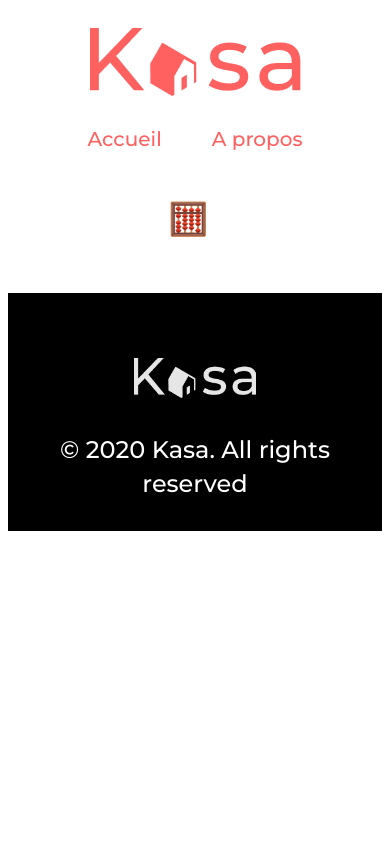
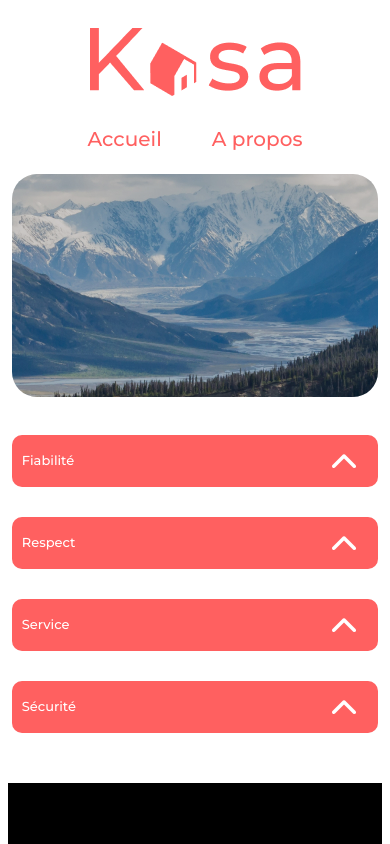
Before and after one commit to EvivNotrub/OC_p8_app_web_with_react, a React (Vite) app in the folder Kasa/: page /about in a window 390 px wide. Shown: the top 844 px of the page. Built offline with nearby package versions, Linux system fonts and the light colour scheme; a web font is replaced by a local one.

Commit message:
a propos and responsive

```diff
--- a/Kasa/src/components/accordion/Accordion.jsx
+++ b/Kasa/src/components/accordion/Accordion.jsx
@@ -20,9 +20,9 @@
                     </AccordionItemButton>
                 </AccordionItemHeading>
                 <AccordionItemPanel className='accordion__content'>
-                    {type === "Description" ? <p>{datas}</p> : (<ul>
+                    {type === "Équipements" ? (<ul>
                         {datas.map((data, index) => <li key={data + index}>{data}</li>)}
-                    </ul>)}
+                    </ul>) : <p>{datas}</p> }
                 </AccordionItemPanel>
             </AccordionItem>
         </Accordion>
--- a/Kasa/src/components/accordion/accordion.scss
+++ b/Kasa/src/components/accordion/accordion.scss
@@ -17,6 +17,9 @@
         font-family: 'Montserrat', sans-serif;
         font-weight: 500;
         font-size: 18px;
+        @media (max-width: 698px) {
+            font-size: 13px;
+        }
     }
     &__button {
         position: absolute;
@@ -44,6 +47,10 @@
         font-family: 'Montserrat', sans-serif;
         font-weight: 400;
         font-size: 18px;
+        color: #FF6060;
+        @media (max-width: 698px) {
+            font-size: 13px;
+        }
         & ul {
             list-style: none;
             padding: 0;
--- a/Kasa/src/components/appartmentcards/appartmentCard.scss
+++ b/Kasa/src/components/appartmentcards/appartmentCard.scss
@@ -12,6 +12,11 @@
     background-color: #F6F6F6;
     border-radius: 25px;
     margin: auto;
+    overflow: hidden;
+    @media (max-width: 950px) {
+        padding: 20px;
+        grid-template-columns: repeat(auto-fit, minmax(240px, 1fr));
+    }
     &__card {
         position: relative;
         display: block;
--- a/Kasa/src/components/banner/Banner.jsx
+++ b/Kasa/src/components/banner/Banner.jsx
@@ -1,9 +1,10 @@
 import './banner.scss'
 
-function Banner() {
+function Banner({ image, title }) {
     return (
         <h1 className='banner'>
-            Chez vous, partout et ailleurs
+            <img className='banner__img' src={image} alt="photo d'un paysage" />
+            {title && <span className='banner__title'>{title}</span>}
         </h1>
     )
     }
--- a/Kasa/src/components/banner/banner.scss
+++ b/Kasa/src/components/banner/banner.scss
@@ -11,10 +11,12 @@
     color: #FFFFFF;
     font-weight: 500;
     font-size: 48px;
-    background: center / cover url(../../assets/banner.jpg);
     z-index: 1;
     overflow: hidden;
     font-family: 'Montserrat';
+    &__img {
+        object-fit: cover;
+    }
     &::after {
         content: "";
         position: absolute;
@@ -24,6 +26,18 @@
         width: 100%;
         height: 100%;
         background-color: rgba(0, 0, 0, 0.2);
-        z-index: -1;
+        z-index: 2;
+    }
+    &__title {
+        position: absolute;
+        width: 100%;
+        top: 50%;
+        left: 50%;
+        transform: translate(-50%, -50%);
+        z-index: 3;
+        margin: 0;
+        @media (max-width: 800px) {
+            font-size: 30px;
+        }
     }
 }
--- /dev/null
+++ b/Kasa/src/data/aboutKasa.json
@@ -0,0 +1,24 @@
+
+
+[
+    {
+        "id": "ca5sd1f31sd",
+        "title": "Fiabilité",
+        "description": "Les annonces postées sur Kasa garantissent une fiabilité totale. Les photos sont conformes aux logements, et toutes les informations sont régulièrement vérifiées par nos équipes."
+    },
+    {
+        "id": "56asdg1sdf1",
+        "title": "Respect",
+        "description": "La bienveillance fait partie des valeurs fondatrices de Kasa. Tout comportement discriminatoire ou de perturbation du voisinage entraînera une exclusion de notre plateforme."
+    },
+    {
+        "id": "63sd85f4g5sdf4g",
+        "title": "Service",
+        "description": "Nos équipes se tiennent à votre disposition pour vous fournir une expérience parfaite. N'hésitez pas à nous contacter si vous avez la moindre question."
+    },
+    {
+        "id": "s56df4g4df5g4",
+        "title": "Sécurité",
+        "description": "La sécurité est la priorité de Kasa. Aussi bien pour nos hôtes que pour les voyageurs, chaque logement correspond aux critères de sécurité établis par nos services. En laissant une note aussi bien à l'hôte qu'au locataire, ceéa permet à nos équipes de vérifier que les standards sont bien respectés. Nous organisons également des ateliers sur la sécurité domestique pour nos hôtes."
+    }
+]
--- a/Kasa/src/pages/about/About.jsx
+++ b/Kasa/src/pages/about/About.jsx
@@ -1,12 +1,22 @@
 
-import './about.scss'
+import './about.scss';
+import Banner from '../../components/banner/Banner.jsx';
+import banner from '../../assets/banner2.jpg';
+import AccordionComponent from '../../components/accordion/Accordion.jsx';
+import about from '../../data/aboutKasa.json';
+
 
 
 function About() {
     return (
-        <div>
-            <h1>A Propos  🧮</h1>
-        </div>
+        <main className='about__main'>
+            <Banner image={banner}/>
+            <div className='about__main__moto'>
+                {about.map(({id, title, description}) =>
+                    (<AccordionComponent key={id} type={title} datas={description}/>)
+                )}
+            </div>
+        </main>
     )
 }
 
--- a/Kasa/src/pages/about/about.scss
+++ b/Kasa/src/pages/about/about.scss
@@ -0,0 +1,19 @@
+
+.about__main {
+    width: 90%;
+    margin: auto;
+    @media (max-width: 800px) {
+        width: 98%;
+    }
+    &__moto {
+        margin: 38px 80px 0 80px;
+        display: flex;
+        flex-direction: column;
+        justify-content: center;
+        gap: 30px;
+        @media (max-width: 800px) {
+            margin: 38px 0 0 0;
+        }
+    }
+
+}
--- a/Kasa/src/pages/error/Error.jsx
+++ b/Kasa/src/pages/error/Error.jsx
@@ -5,11 +5,11 @@
 
 function Error() {
     return (
-        <div className="error__main">
-            <h1>404</h1>
-            <h2>Oups! La page que vous demandez n´existe pas.</h2>
-            <Link to="/">Retourner sur la page d´accueil</Link>
-        </div>
+        <main className="error__main">
+            <h1 className='error__main__title'>404</h1>
+            <p className='error__main__message'>Oups! La page que vous demandez n´existe pas.</p>
+            <Link className='error__main__lien' to="/">Retourner sur la page d´accueil</Link>
+        </main>
     )
 }
 
--- a/Kasa/src/pages/error/error.scss
+++ b/Kasa/src/pages/error/error.scss
@@ -1,12 +1,47 @@
 
 .error__main {
+    width: 90%;
+    margin: auto;
     display: flex;
     flex-direction: column;
     align-items: center;
     justify-content: center;
     color: #FF6060;
-    h1 {
-        font-size: calc((1vh + 1vw + 0.5vmin)*10);
+    gap: 50px;
+    text-align: center;
+    &__title {
+        font-size: calc((1vh + 1vw + 0.5vmin)*7);
+        margin: 0;
     }
+    &__message {
+        font-size: 30px;
+        margin: 0 10px;
+        @media (max-width: 800px) {
+            font-size: 20px;
+        }
+    }
+    &__lien {
+        font-size: 20px;
+        transition: opacity 0.2s cubic-bezier(0.71, 0.05, 0.25, 0.87) 0.05s;
+        margin: 0 20px;
+        &:hover {
+            text-decoration: underline;
+            color: #ff6060d1;
+            animation: shake-it 0.05s alternate 4;
+        }
+        @media (max-width: 800px) {
+            font-size: 16px;
+        }
+    }
+}
 
-}
+@keyframes shake-it {
+    from {
+      transform: translate(0%, 0%);
+      animation-timing-function: cubic-bezier(0.56, 0.05, 0.49, 0.6);
+    }
+    to {
+      transform: translate(0.3%, 1.2%);
+      animation-timing-function: cubic-bezier(0.4, 0.56, 1, 0.57);
+    }
+  }
--- a/Kasa/src/pages/home/Home.jsx
+++ b/Kasa/src/pages/home/Home.jsx
@@ -1,11 +1,13 @@
 import './home.scss';
 import Banner from '../../components/banner/Banner.jsx';
 import AppartmentCards from '../../components/appartmentcards/AppartmentCard.jsx';
+import banner from '../../assets/banner.jpg';
 
 function Home() {
+  const title = 'Chez vous, partout et ailleurs';
   return (
     <main className='home__main'>
-      <Banner />
+      <Banner image={banner} title={title} />
       <AppartmentCards />
     </main>
   )
```
Also changed, not shown: Kasa/src/assets/banner2.jpg (added).
